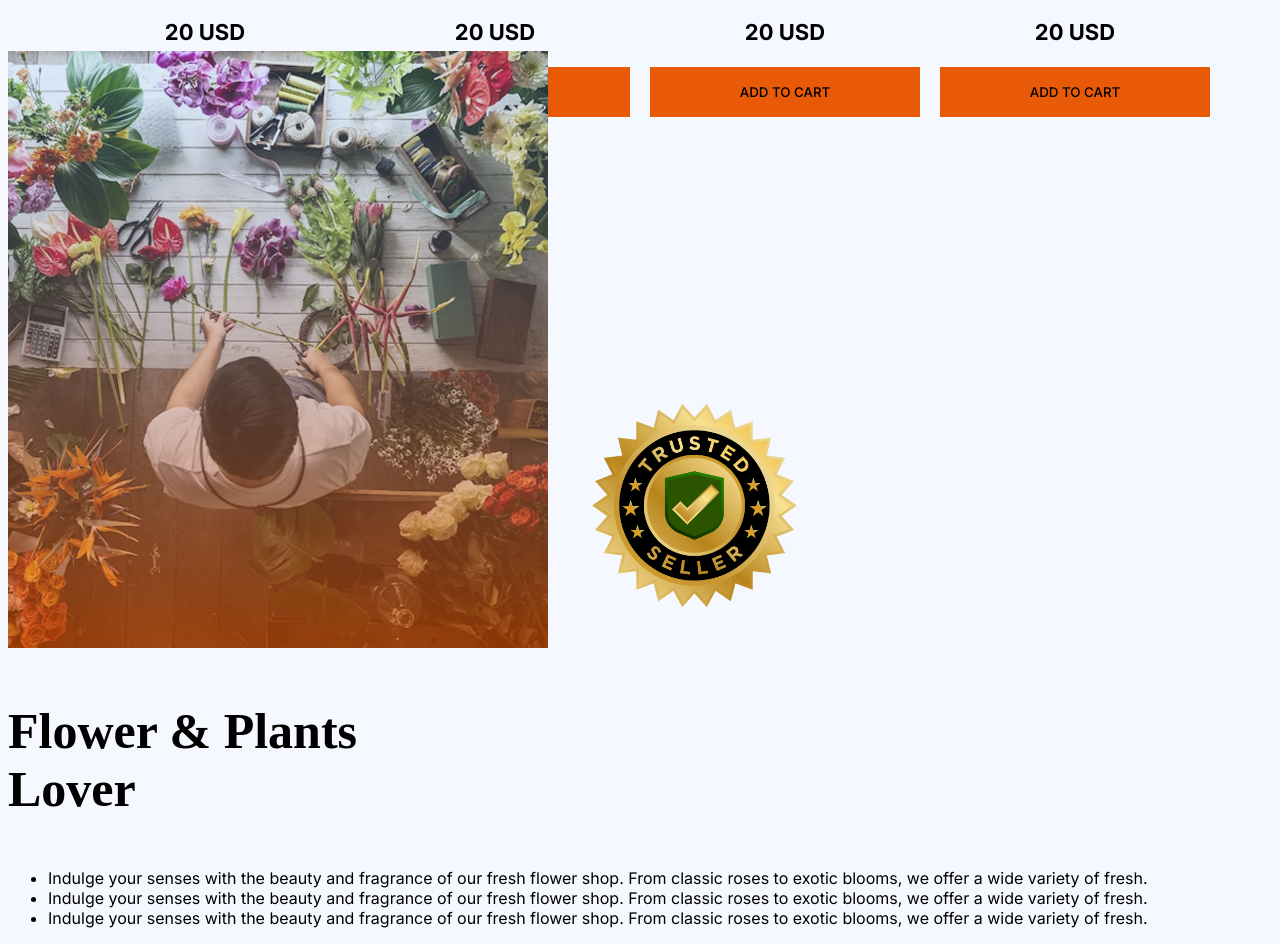
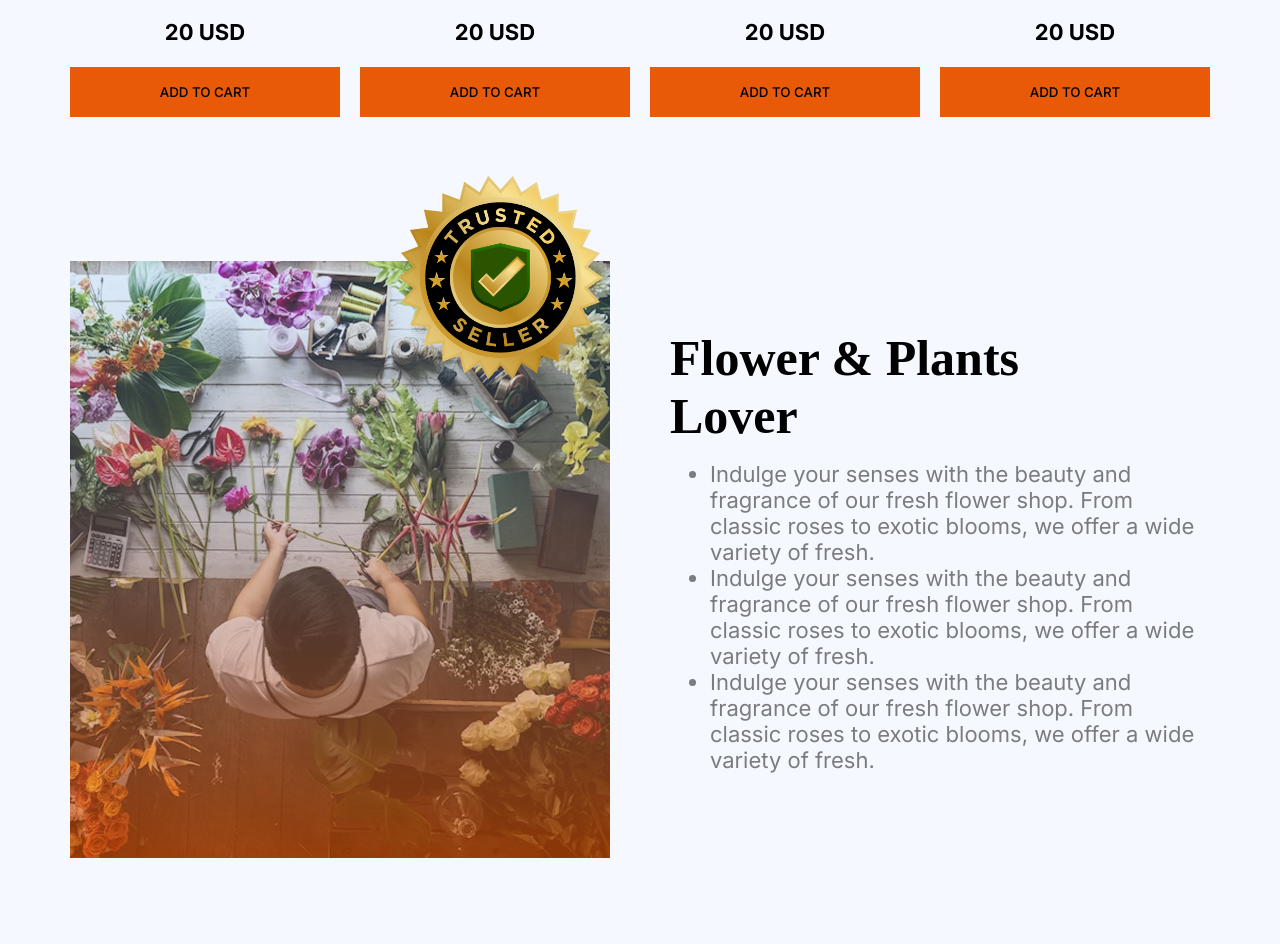
Before and after one commit to FarhaanLabib/responsive-flower-shop, a plain HTML site: page index.html in a window 1280 px wide. Shown: the part 2000-2944 px from the top of the page. After the commit the page ends 2862 px from the top, so only its background shows below. Drawn offline with Linux system fonts and the light colour scheme.

Commit message:
Trusted seller badge added

```diff
--- a/index.html
+++ b/index.html
@@ -72,12 +72,15 @@
                     <button class="btn-primary">ADD TO CART</button></div>
             </div>
         </div>
+        <div>
+
             <div class="trusted">
-            <div>
+                <div class="td2">
                     <img class="timage" src="./assets/flower-store.png">
-                <img class="timage2" src="./assets/trusted-badge.png">
                 </div>
-            <div>
+
+
+                <div class="tinfo">
                     <h3 class="thead noto-sherif">Flower & Plants<br>Lover</h3>
                     <ul class="inter-regular">
                         <li class="tlist">Indulge your senses with the beauty and fragrance of our fresh flower shop. From classic roses to exotic blooms, we offer a wide variety of fresh.</li>
@@ -86,6 +89,11 @@
                     </ul>
 
                 </div>
+            </div>
+            <div class="td">
+                        <img class="timage2" src="./assets/trusted-badge.png">
+            </div>
+
 
 
         </div>
--- a/style.css
+++ b/style.css
@@ -147,17 +147,44 @@ body{
 
 }
 /*trust corner*/
-.timage{
-    width: 540px;
+.trusted{
     height: 597px;
+    width: 1140px;
+    display: grid;
+    grid-template-columns: repeat(2, 1fr);
+    align-items: center;
+    justify-items: center;
+    margin: 0 auto;
+    margin-top: 210px;
+    gap: 60px;
 }
 .timage2{
     height: 285px;
     width: 285px;
 }
+.td2{
+    width: 540px;
+    height: 597px;
+
+}
+
+.td{
+    margin-top:-723px;
+    margin-left: 350px;
+}
+
 .thead{
+    margin:0;
     font-size: 50px;
     font-weight: 700;
+}
+.tlist{
+    font-size: 22px;
+    color: rgba(0, 0, 0, 0.5);
+
+}
+.tinfo{
+    margin: 38px 0px;
 }
 @media screen and (max-width: 430px){
     .li1, .li2, .li3, .headart{
```
Lines whose indentation alone changed are shown as unchanged.
